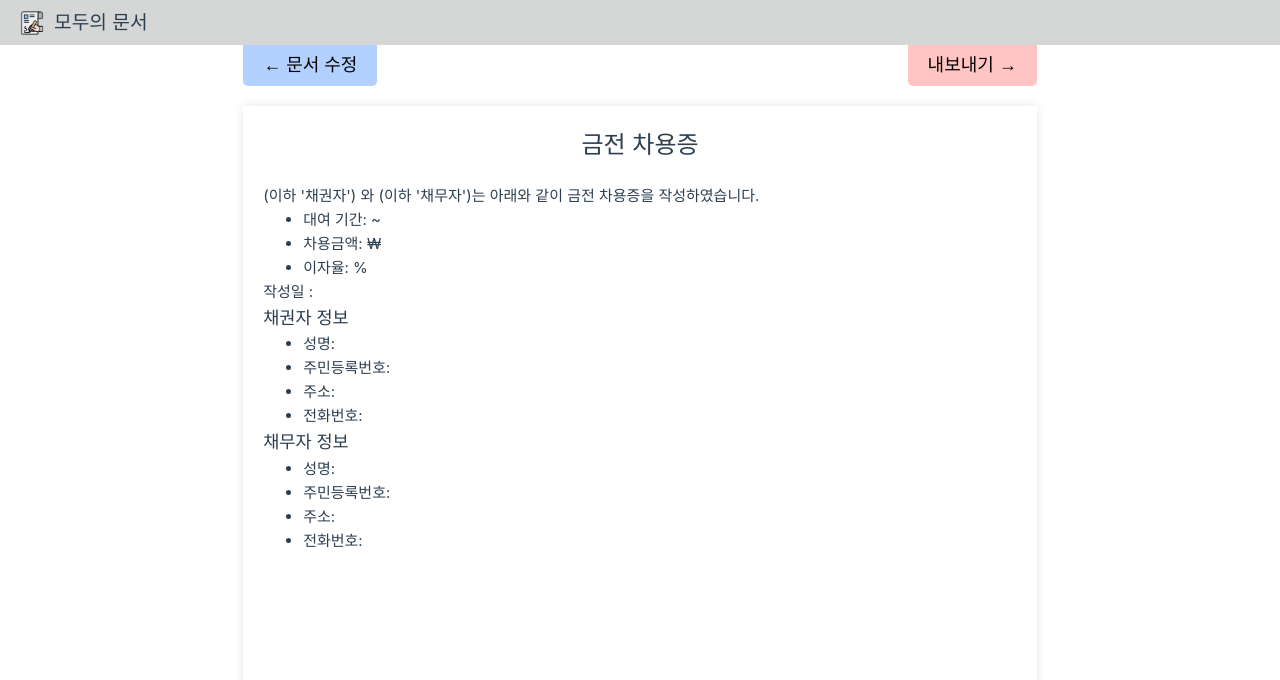
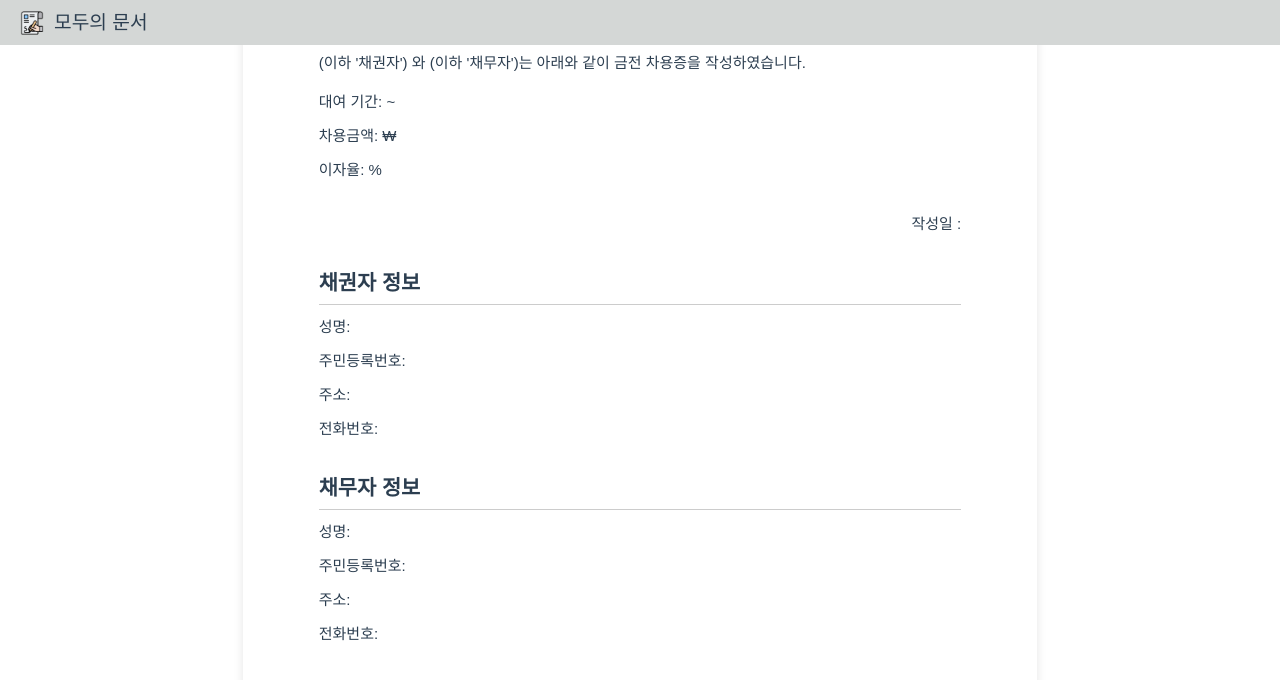
Before and after one commit to castela0119/all_docs, a Vue app in the folder vue-project/: page /borrow-document-cmpl in a window 1280 px wide. Shown: the top 680 px of the page. Built offline with nearby package versions, Linux system fonts and the light colour scheme; some icons are missing; what quasar would draw is missing.

Commit message:
feat : css 조정

```diff
--- a/vue-project/src/views/BorrowDocumentCmpl.vue
+++ b/vue-project/src/views/BorrowDocumentCmpl.vue
@@ -86,12 +86,49 @@ const exportToPdf = () => {
 </script>
 
 <style scoped>
-.container {
-  display: flex;
-  flex-direction: column;
-  justify-content: space-between;
-  height: 100vh;
-  padding: 20px;
+.a4-paper {
+  background-color: white;
+  width: 210mm; /* A4 용지 너비 */
+  height: 297mm; /* A4 용지 높이 */
+  margin: 0 auto; /* 중앙 정렬 */
+  padding: 20mm; /* A4 용지 안쪽 여백 */
+  box-shadow: 0px 0px 10px rgba(0, 0, 0, 0.1);
+  font-family: 'Arial', sans-serif; /* 읽기 쉬운 폰트 설정 */
+  line-height: 1.6; /* 줄 간격을 늘려 가독성 향상 */
+}
+
+.title {
+  text-align: center;
+  font-size: 24px;
+  margin-bottom: 20px;
+}
+
+ul {
+  list-style: none;
+  padding-left: 0;
+}
+
+ul li {
+  margin-bottom: 10px; /* 항목 간 간격 조정 */
+}
+
+h3 {
+  font-size: 1.3rem;
+  margin-top: 30px; /* 섹션 사이에 충분한 간격 추가 */
+  margin-bottom: 10px; /* 제목과 항목 사이 간격 추가 */
+  text-align: left;
+  font-weight: bold;
+  border-bottom: 1px solid #ccc; /* 제목 아래에 구분선 추가 */
+  padding-bottom: 5px;
+}
+
+p {
+  margin-bottom: 15px; /* 일반 텍스트의 상하 간격 */
+}
+
+.date {
+  text-align: right;
+  margin-top: 30px;
 }
 
 .button-group {
@@ -101,6 +138,7 @@ const exportToPdf = () => {
 }
 
 .btn {
+  margin-top: 70px;
   padding: 10px 20px;
   font-size: 18px;
   border-radius: 5px;
@@ -115,19 +153,4 @@ const exportToPdf = () => {
 .btn-right {
   background-color: #ffc4c4;
 }
-
-.a4-paper {
-  background-color: white;
-  width: 210mm;
-  height: 297mm;
-  margin: 0 auto;
-  padding: 20px;
-  box-shadow: 0px 0px 10px rgba(0, 0, 0, 0.1);
-}
-
-.title {
-  text-align: center;
-  font-size: 24px;
-  margin-bottom: 20px;
-}
 </style>
```
